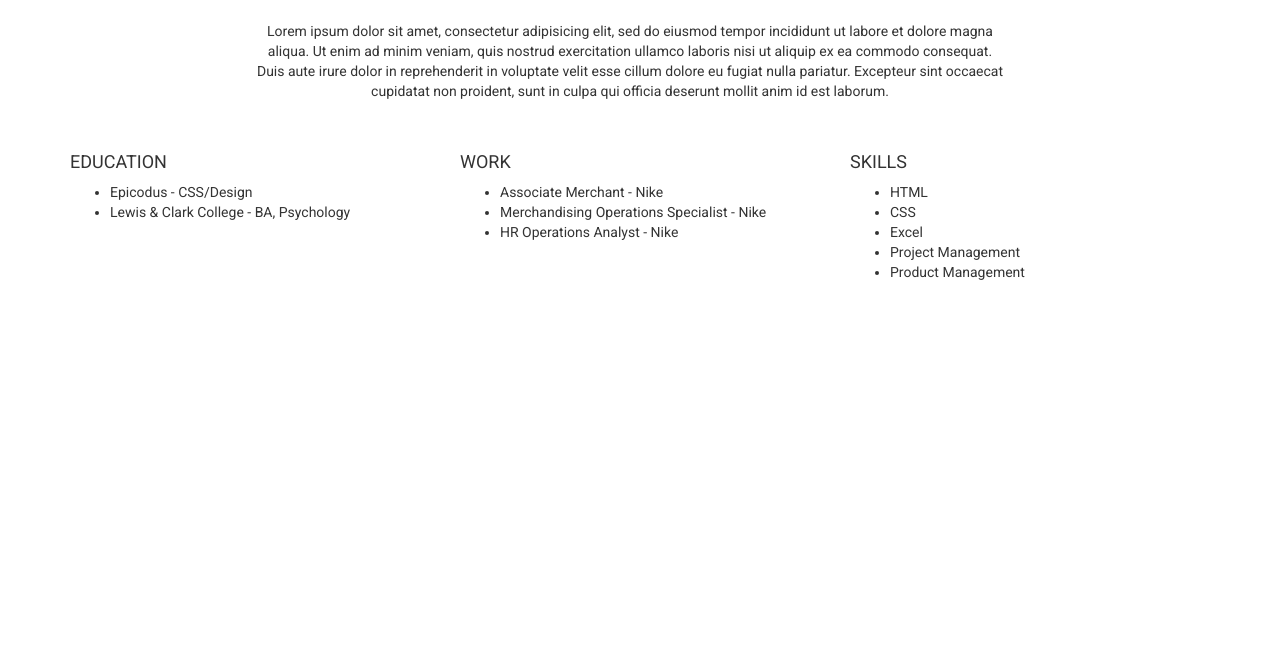
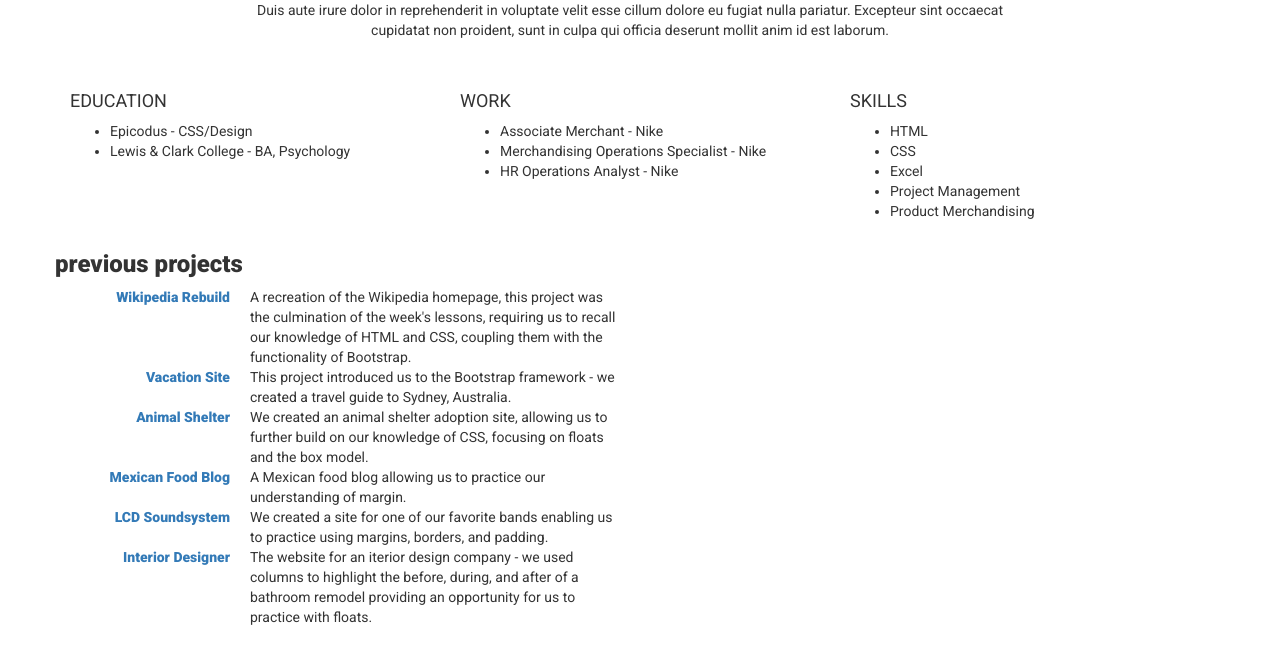
Before and after one commit to conesgnomes/portfolio, a plain HTML site: page index.html in a window 1280 px wide. Shown: the part 409-1056 px from the top of the page. Before the commit the page ends 800 px from the top, so only its background shows below. Drawn offline with Linux system fonts and the light colour scheme.

Commit message:
add first half of previous projects section

```diff
--- a/css/styles.css
+++ b/css/styles.css
@@ -5,7 +5,7 @@ body {
 h1 {
   font-family: 'Abril Fatface', cursive;
   font-size: 100px;
-  margin-top: 140px;
+  margin-top: 70px;
   text-align: center;
 }
 
--- a/index.html
+++ b/index.html
@@ -64,8 +64,30 @@
             <li>CSS</li>
             <li>Excel</li>
             <li>Project Management</li>
-            <li>Product Management</li>
+            <li>Product Merchandising</li>
           </ul>
+        </div>
+      </div>
+      <div class="row">
+        <!-- Epicodus projects section -->
+        <h3>previous projects</h3>
+        <div class="col-md-6">
+          <dl class="dl-horizontal">
+            <dt><a href="https://github.com/conesgnomes/wikipedia-rebuild">Wikipedia Rebuild</a></dt>
+            <dd>A recreation of the Wikipedia homepage, this project was the culmination of the week's lessons, requiring us to recall our knowledge of HTML and CSS, coupling them with the functionality of Bootstrap.</dd>
+            <dt><a href="https://github.com/conesgnomes/vacation-site">Vacation Site</a></dt>
+            <dd>This project introduced us to the Bootstrap framework - we created a travel guide to Sydney, Australia.</dd>
+            <dt><a href="https://github.com/conesgnomes/animal-shelter">Animal Shelter</a></dt>
+            <dd>We created an animal shelter adoption site, allowing us to further build on our knowledge of CSS, focusing on floats and the box model.</dd>
+            <dt><a href="https://github.com/conesgnomes/mexican-food-blog">Mexican Food Blog</a></dt>
+            <dd>A Mexican food blog allowing us to practice our understanding of margin.</dd>
+            <dt><a href="https://github.com/conesgnomes/lcd-soundsystem">LCD Soundsystem</a></dt>
+            <dd>We created a site for one of our favorite bands enabling us to practice using margins, borders, and padding.</dd>
+            <dt><a href="https://github.com/conesgnomes/interior-designer">Interior Designer</a></dt>
+            <dd>The website for an iterior design company - we used columns to highlight the before, during, and after of a bathroom remodel providing an opportunity for us to practice with floats.</dd>
+          </dl>
+        </div>
+        <div class="col-md-6">
 
         </div>
       </div>
```
